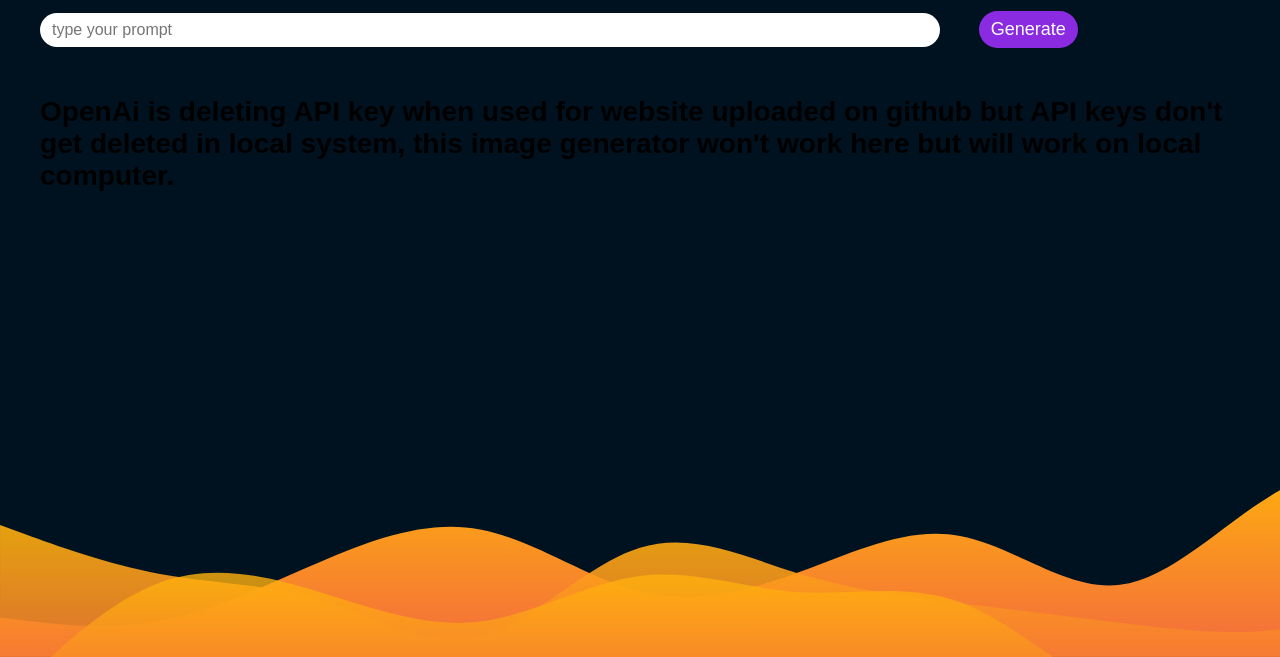
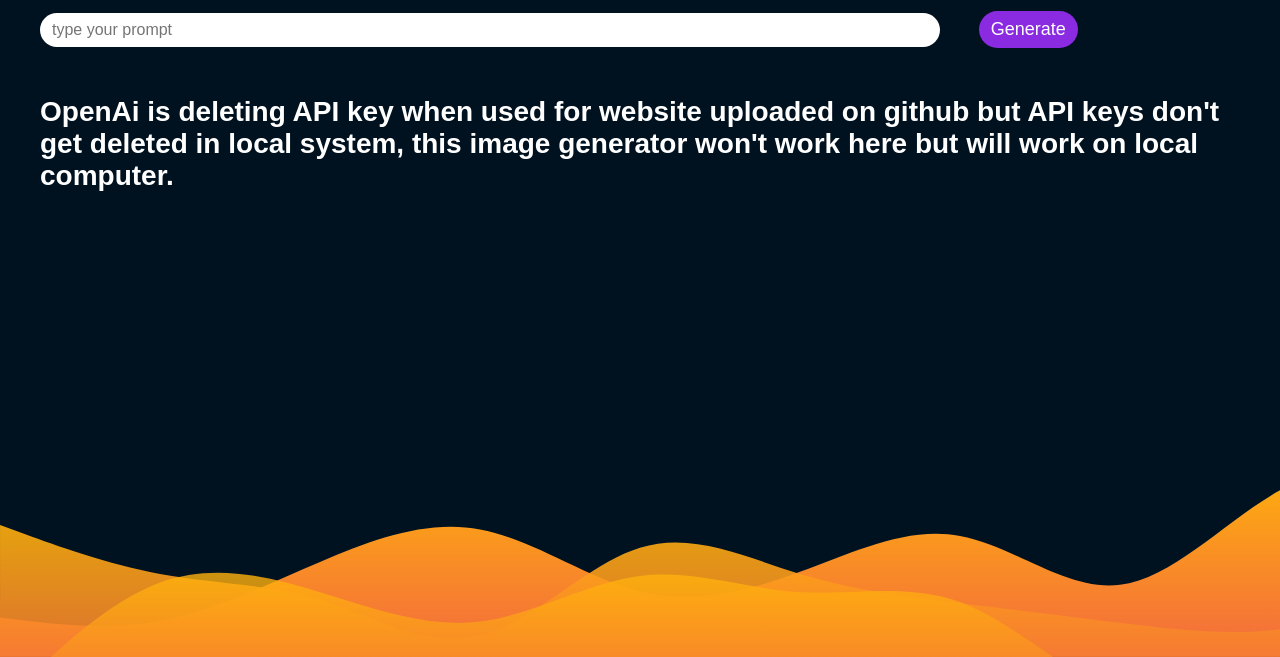
Before and after one commit to AyMk544/AI-image-gen, a plain HTML site: page index.html in a window 1280 px wide. Shown: the part 143-800 px from the top of the page. Drawn offline with Linux system fonts and the light colour scheme.

Commit message:
Update style.css

```diff
--- a/style.css
+++ b/style.css
@@ -55,6 +55,10 @@
 .top{
     margin-bottom: 4.8rem;
 }
+h3{
+    color: white;
+    font-size: 2.8rem;
+}
 .img{
     width: 40rem;
     height: 40rem;
```
